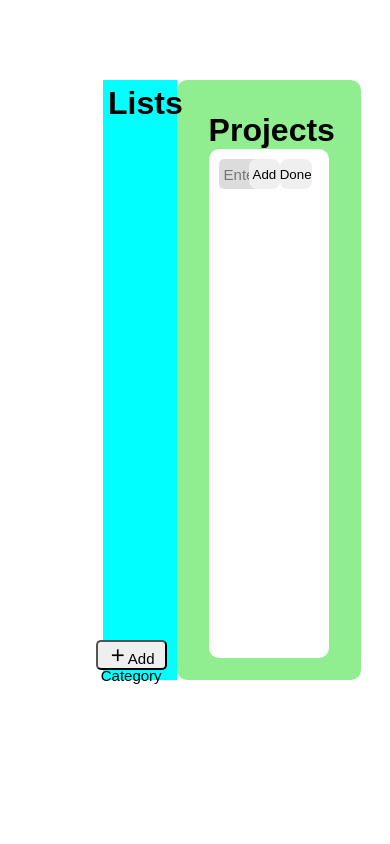
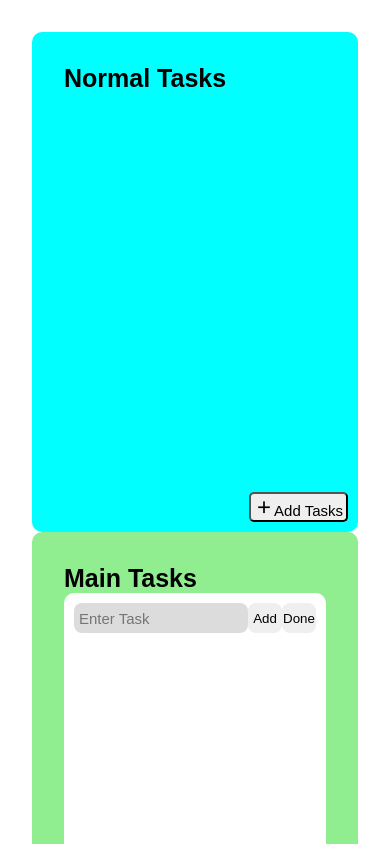
Before and after one commit to gaurab-7/todolist, a plain HTML site: page index.html in a window 390 px wide. Both pictures are taken after a click on the icon "Add/Edit". Shown: the top 844 px of the page. Drawn offline with nearby package versions, Linux system fonts and the light colour scheme.

Commit message:
responsive

```diff
--- a/index.html
+++ b/index.html
@@ -10,7 +10,7 @@
 <body>
     <div class="container">
         <div class="container1">
-            <h1>Lists</h1>
+            <h1>Normal Tasks</h1>
             <div class="addCategory hide" id="inputcat">
                 <input type="text" id="inputtextcategory" placeholder="Enter Category">
                 <button id="addcatbtn" class="button">Add</button>
@@ -21,11 +21,11 @@
 
 
 
-            <button class="plusicon" id="catadd"><i class='bx bx-plus'></i>Add Category</button>
+            <button class="plusicon" id="catadd" class="addCatBtn"><i class='bx bx-plus'></i>Add Tasks</button>
         </div>
 
         <div class="container2">
-            <h1 id="headertext">Projects <i class='bx bxs-edit icon' id="editicon"><span class="editIcon">Add/Edit</span></i></h1>
+            <h1 id="headertext">Main Tasks <i class='bx bxs-edit icon' id="editicon"><span class="editIcon">Add/Edit</span></i></h1>
             <div class="content">
                     <div class="addtask hide" id="inputtask">
                         <input type="text" id="inputtext" placeholder="Enter Task">
@@ -38,13 +38,6 @@
         </div>
     </div>
 
-
-
-
-
-
-
-
 <script src="script.js"></script>
 </body>
 </html>
--- a/style.css
+++ b/style.css
@@ -17,6 +17,7 @@ li {
     display: flex;
     align-items: center;
     flex-wrap: wrap;
+    position: relative;
 }
 
 .container {
@@ -27,8 +28,7 @@ li {
 
 input {
     height: 30px;
-    border-top-left-radius: 5px;
-    border-bottom-left-radius: 5px;
+    border-radius: 8px;
     border: 0;
     outline: 0;
     padding: 5px;
@@ -55,25 +55,23 @@ button:hover {
     border-radius: 8px;
     width: 3rem;
     position: relative;
-    left: -7px;
+    /* left: -7px; */
 }
 
-#addcatbtn, #addbtn {
-    width: 100px;
-}
 
 .container1 {
     background-color: aqua;
-    width: 40%;
+    width: 30%;
     position: relative;
-    padding: 5px;
+    padding: 2rem;
+    border-radius: 10px 0 0 10px;
 }
 
 .container2 {
-    width: 100%;
+    width: 70%;
     padding: 2rem;
     background-color: lightgreen;
-    border-radius: 10px;
+    border-radius: 0 10px 10px 0;
 }
 
 .content {
@@ -114,13 +112,17 @@ ul li.checked::before {
     background-image: url(checked.png);
 }
 
-ul li span {
+li span {
     position: absolute;
-    right: 60px;
+    right: 2px;
     font-size: 22px;
     width: 25px;
     height: 25px;
     text-align: center;
+}
+
+#list li span {
+    margin-right: 15px
 }
 
 ul li span:hover {
@@ -150,6 +152,7 @@ button i {
 }
 
 .container1 ul li {
+    position: relative;
     width: 80%;
     height: 40px;
     font: 20px;
@@ -183,3 +186,56 @@ button i {
 .editIcon {
     font-size: 20px;
 }
+
+/* responsive tasks */
+
+@media  screen and (max-width: 1200px){
+
+    body{
+        padding: 2rem;
+    }
+    .container {
+        width: 100%;
+    }
+
+    /* .plusicon {
+        height: 50px;
+        margin-left: 5px;
+    } */
+
+    .container ul li {
+        width: 100%
+    }
+
+    h1{
+        font-size: 25px;
+    }
+}
+
+@media screen and (max-width : 580px) {
+    .container {
+        flex-direction: column;
+    }
+
+    div.container1 {
+        width: 100%;
+        min-height: 500px;
+        border-radius: 10px;
+    }
+
+    div.container2 {
+        width: 100%;
+        min-height: 500px;
+        border-radius: 10px;
+    }
+}
+
+@media screen and (max-width: 1200px){
+    .addCategory {
+        flex-direction: column;
+    }
+    .addCategory button {
+
+        width: 100%;
+    }
+}
```
Also changed, not shown: script.js (line endings or trailing spaces).
